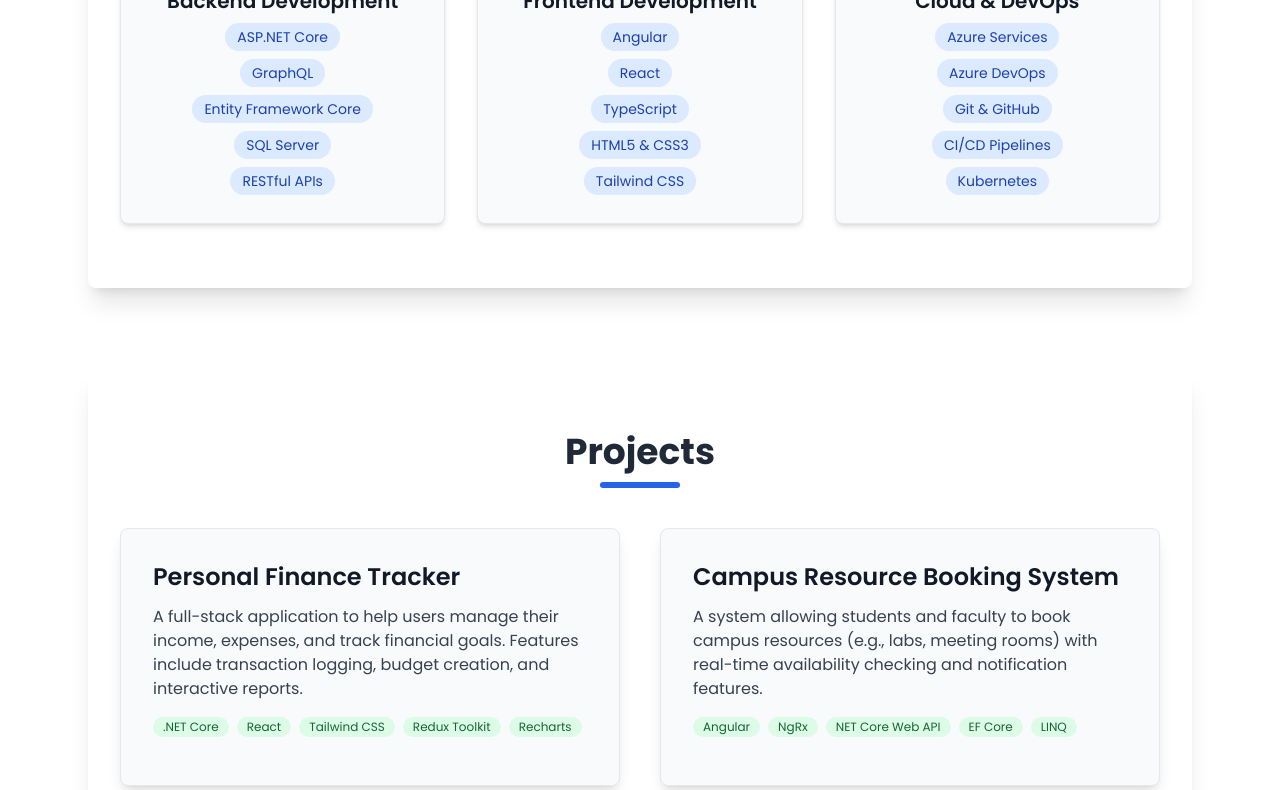
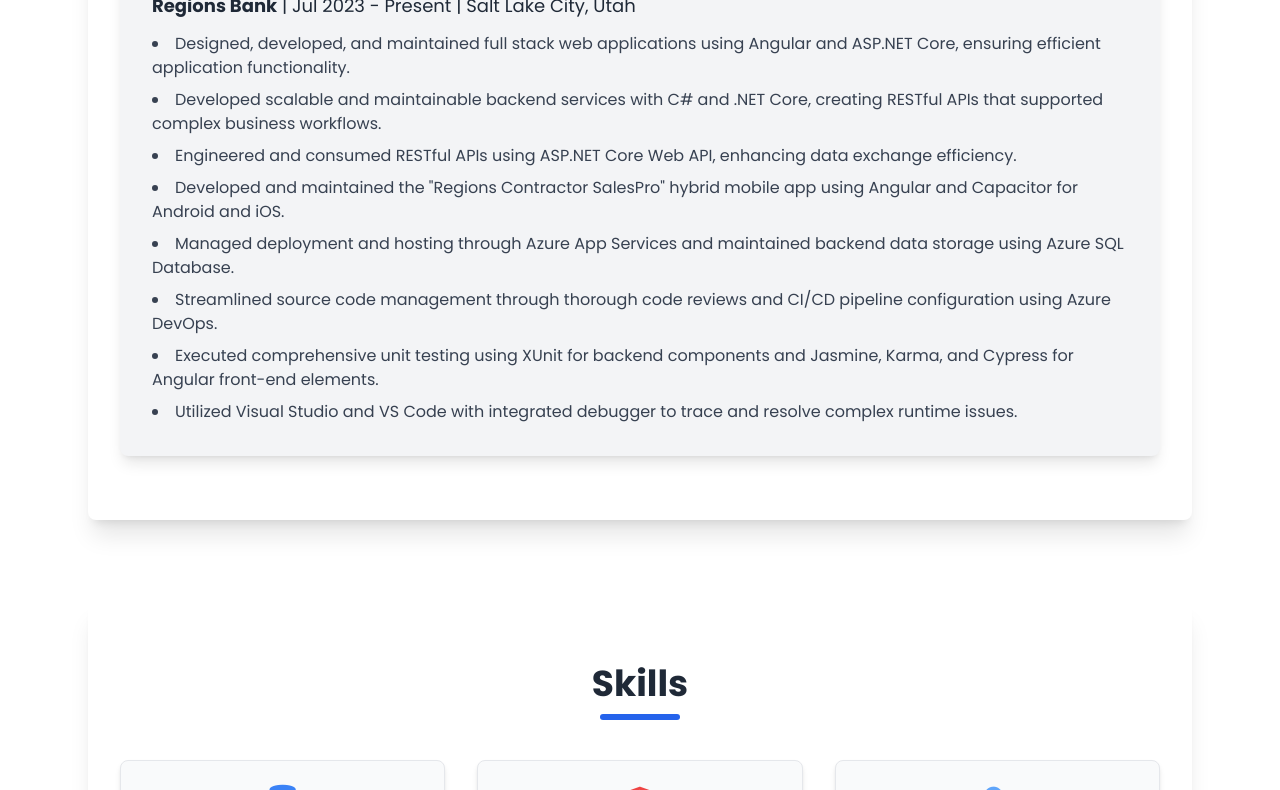
Before and after one commit to AbhinavMaram/AbhinavPortfolio, a website: page frontend/index.html in a window 1280 px wide. Shown: the part 1346-2136 px from the top of the page. Drawn offline with nearby package versions, Linux system fonts and the light colour scheme; files that its build step writes are made by us from their sources.

Commit message:
Update resume and skills section to reflect recent experience and technologies

```diff
--- a/frontend/index.html
+++ b/frontend/index.html
@@ -59,9 +59,10 @@
         class="rounded-full w-32 h-32 mx-auto mb-4 border-4 border-white dark:border-gray-300 shadow-xl animate-fade-in-up">
       <h1 class="text-5xl md:text-6xl font-extrabold leading-tight animate-fade-in-up delay-200">Abhinav Reddy Maram
       </h1>
-      <p class="text-xl md:text-2xl mt-4 animate-fade-in-up delay-400">Full Stack <span class="text-yellow-300">.NET
-          Developer</span> | <span class="text-green-300">C#</span> | <span class="text-red-300">Angular</span> |
-        <span class="text-teal-300">React</span> | <span class="text-blue-300">Azure</span>
+      <p class="text-xl md:text-2xl mt-4 animate-fade-in-up delay-400">Full Stack Developer | <span
+          class="text-green-400">C#</span> | <span class="text-violet-400">.NET</span> | <span
+          class="text-red-400">Angular</span> |
+        <span class="text-teal-400">React</span> | <span class="text-blue-400">Azure</span>
       </p>
       <div class="mt-8 space-x-6 animate-fade-in-up delay-600">
         <a href="#contact" class="btn-primary">Get In Touch</a>
@@ -77,10 +78,41 @@
       <p class="text-lg leading-relaxed text-gray-700 dark:text-gray-300">
         Hi, I'm Abhinav! I'm a passionate Full Stack Developer with 2+ years of experience crafting robust and
         scalable web applications. My expertise lies in leveraging the power of .NET Core for backend solutions and
-        building dynamic, responsive user interfaces with Angular. I'm dedicated to writing clean, efficient, and
+        building dynamic, responsive user interfaces with Angular and React. I'm dedicated to writing clean, efficient,
+        and
         maintainable code, always striving to deliver exceptional user experiences. I'm also proficient in cloud
         deployment and management with Azure services.
       </p>
+    </section>
+
+    <section id="experience" class="section-container">
+      <h2 class="section-title">Work Experience</h2>
+      <div class="space-y-10">
+        <div class="bg-gray-100 dark:bg-gray-800 p-6 md:p-8 rounded-lg shadow-lg transition-colors duration-300">
+          <h3 class="text-2xl font-semibold text-blue-700 dark:text-blue-400 mb-2">Full Stack Developer</h3>
+          <p class="text-lg text-gray-800 dark:text-gray-200 mb-3">
+            <strong>Regions Bank</strong> | Jul 2023 - Present | Salt Lake City, Utah
+          </p>
+          <ul class="list-disc list-inside space-y-2 text-gray-700 dark:text-gray-300">
+            <li>Designed, developed, and maintained full stack web applications using Angular and ASP.NET Core, ensuring
+              efficient application functionality.</li>
+            <li>Developed scalable and maintainable backend services with C# and .NET Core, creating RESTful APIs that
+              supported complex business workflows.</li>
+            <li>Engineered and consumed RESTful APIs using ASP.NET Core Web API, enhancing data exchange efficiency.
+            </li>
+            <li>Developed and maintained the "Regions Contractor SalesPro" hybrid mobile app using Angular and Capacitor
+              for Android and iOS.</li>
+            <li>Managed deployment and hosting through Azure App Services and maintained backend data storage using
+              Azure SQL Database.</li>
+            <li>Streamlined source code management through thorough code reviews and CI/CD pipeline configuration using
+              Azure DevOps.</li>
+            <li>Executed comprehensive unit testing using XUnit for backend components and Jasmine, Karma, and Cypress
+              for Angular front-end elements.</li>
+            <li>Utilized Visual Studio and VS Code with integrated debugger to trace and resolve complex runtime issues.
+            </li>
+          </ul>
+        </div>
+      </div>
     </section>
 
     <section id="skills" class="section-container">
@@ -103,7 +135,7 @@
           <ul class="list-none space-y-1">
             <li><span class="skill-item">Angular</span></li>
             <li><span class="skill-item">React</span></li>
-            <li><span class="skill-item">TypeScript</span></li>
+            <li><span class="skill-item">JavaScript & TypeScript</span></li>
             <li><span class="skill-item">HTML5 & CSS3</span></li>
             <li><span class="skill-item">Tailwind CSS</span></li>
           </ul>
```
Also changed, not shown: 1 other file.
